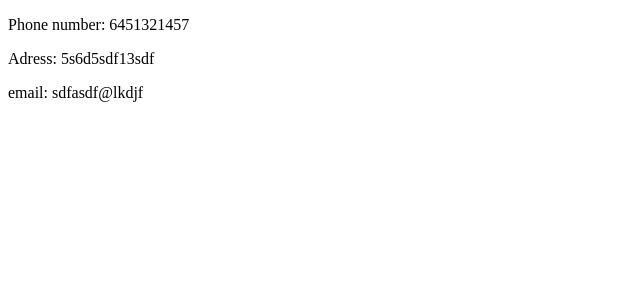
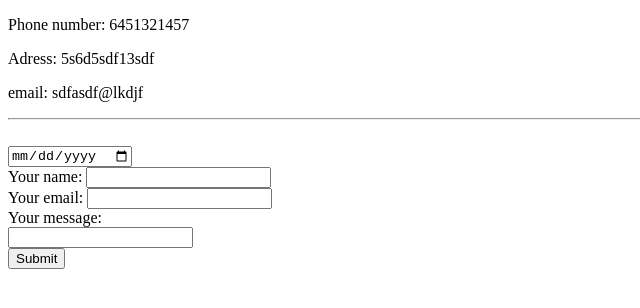
Before and after one commit to patriMese/cvdemo, a plain HTML site: page my contact details.html in a window 1280 px wide. Shown: the whole page, without its empty margins (0-640 px from the left). Drawn offline with Linux system fonts and the light colour scheme.

Commit message:
Add files via upload

```diff
--- a/my contact details.html
+++ b/my contact details.html
@@ -8,5 +8,18 @@
   <p>Phone number: 6451321457</p>
   <p>Adress: 5s6d5sdf13sdf</p>
   <p>email: sdfasdf@lkdjf</p>
+  <hr>
+  <form class="" action="index.html" method="post"><br>
+  <input type="date" name="" value=""><br>
+  <label for="name">Your name:</label>
+  <input type="text" name="" value=""><br>
+  <label for="email">Your email:</label>
+  <input type="text" name="" value=""><br>
+  <label for="Message">Your message:</label><br>
+  <input type="text" name="" value=""><br>
+  <input type="submit" name="" value="Submit">
+
+
+  </form>
   </body>
 </html>
```
